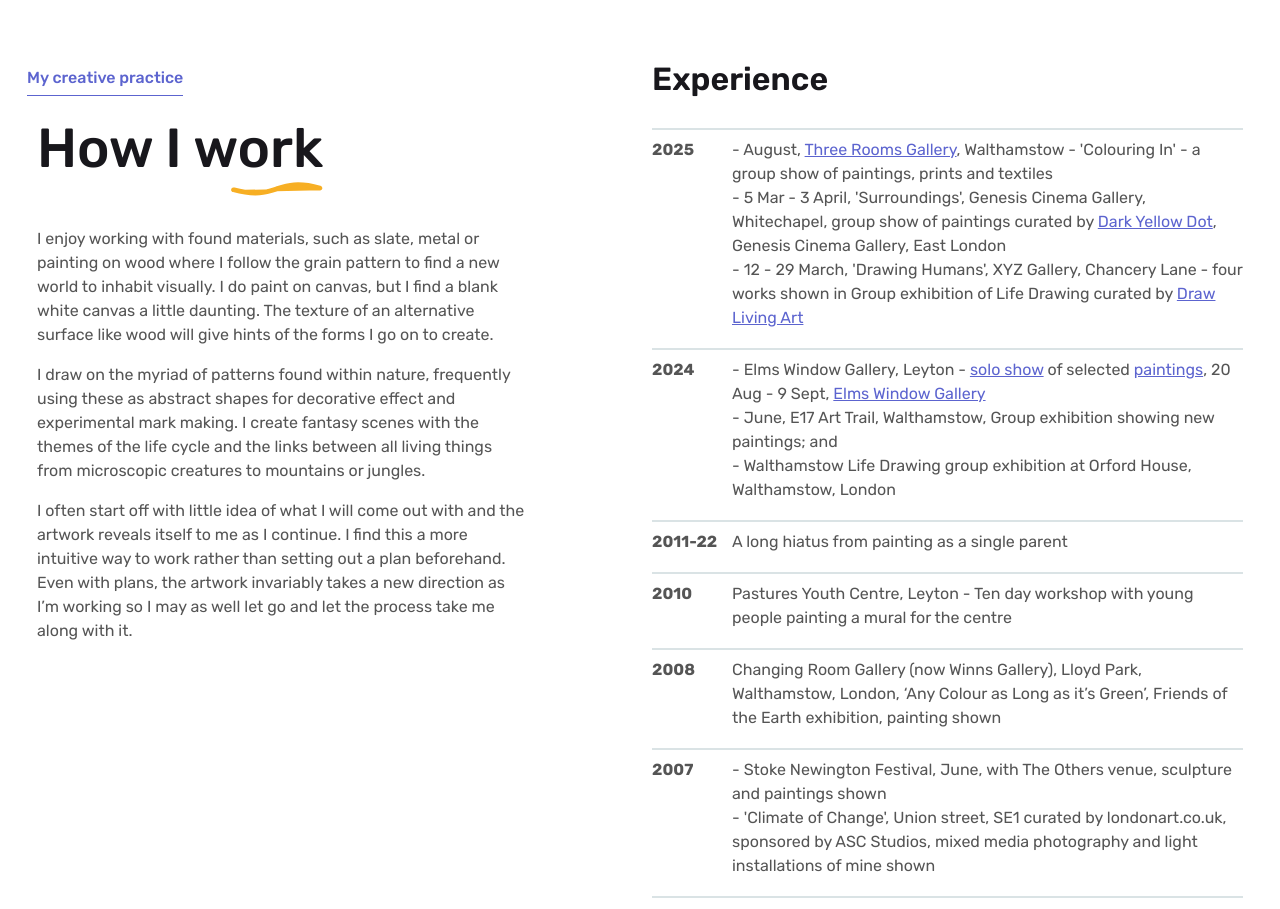
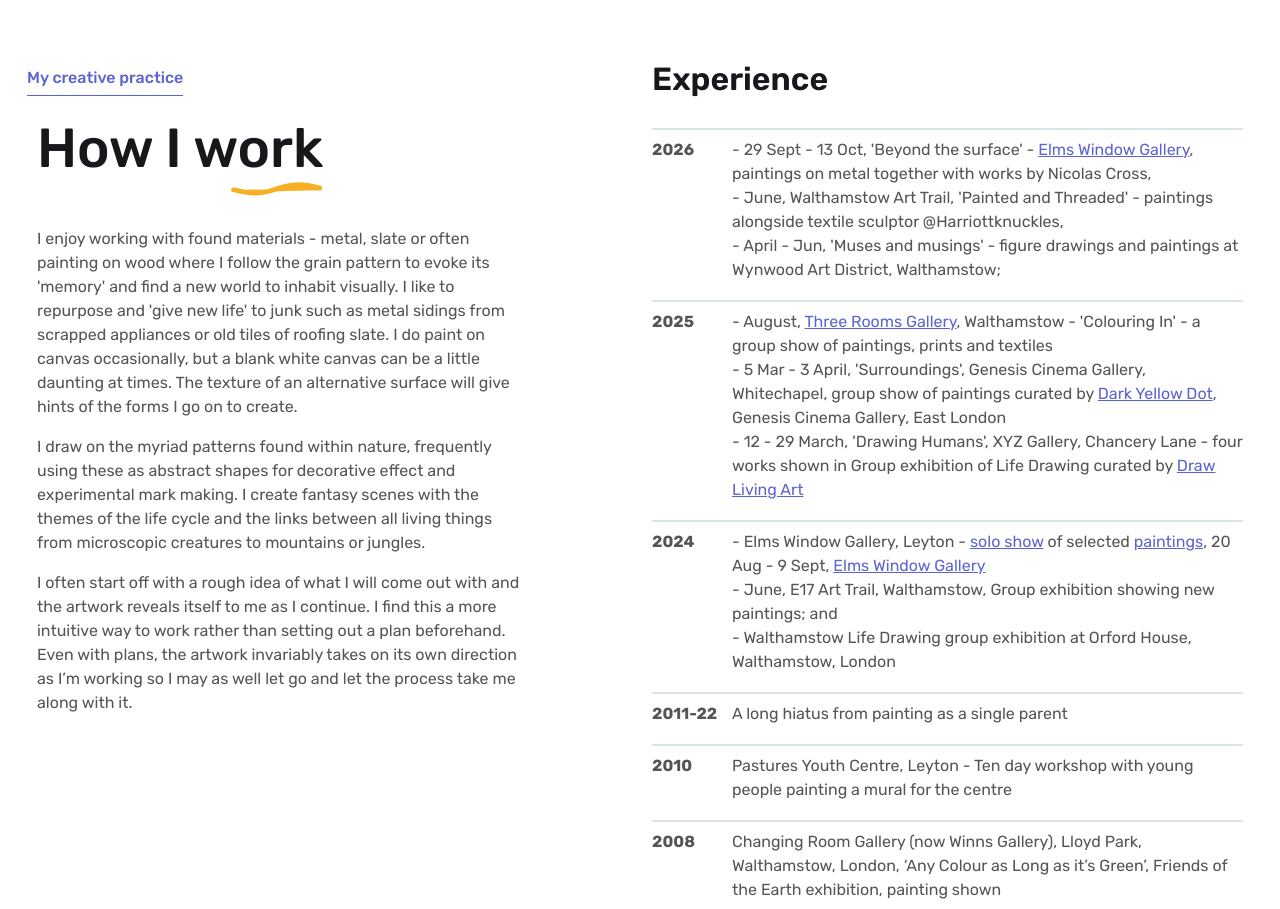
Before and after one commit to kris-e/artwork, a Next.js app: page / in a window 1280 px wide. Shown: the part 5640-6549 px from the top of the page. Built offline with nearby package versions, Linux system fonts and the light colour scheme.

Commit message:
Edited about section to include latest shows

```diff
--- a/src/components/Skill.js
+++ b/src/components/Skill.js
@@ -8,15 +8,18 @@ const Skill = () => {
           <div className="col-lg-5">
             <SectionTitle heading={"How I work"} subHeading={"My creative practice"} />
             <p>
-            I enjoy working with found materials, such as slate, metal or painting on wood where I follow the grain pattern to find a new world to inhabit visually. I do paint on canvas, but I find a blank white canvas a little daunting. The texture of an alternative surface like wood will give hints of the forms I go on to create.
+              I enjoy working with found materials - metal, slate or often painting on wood where I follow the grain pattern to evoke its 'memory' and find a new world to inhabit visually. I like to repurpose and 'give new life' to junk such as metal sidings from scrapped appliances or old tiles of roofing slate. I do paint on canvas occasionally, but a blank white canvas can be a little daunting at times. The texture of an alternative surface will give hints of the forms I go on to create.
             </p>
-            <p>I draw on the myriad of patterns found within nature, frequently using these as abstract shapes for decorative effect and experimental mark making. I create fantasy scenes with the themes of the life cycle and the links between all living things from microscopic creatures to mountains or jungles.</p>
-            <p>I often start off with little idea of what I will come out with and the artwork reveals itself to me as I continue. I find this a more intuitive way to work rather than setting out a plan beforehand. Even with plans, the artwork invariably takes a new direction as I’m working so I may as well let go and let the process take me along with it.</p>
+            <p>I draw on the myriad patterns found within nature, frequently using these as abstract shapes for decorative effect and experimental mark making. I create fantasy scenes with the themes of the life cycle and the links between all living things from microscopic creatures to mountains or jungles.</p>
+            <p>I often start off with a rough idea of what I will come out with and the artwork reveals itself to me as I continue. I find this a more intuitive way to work rather than setting out a plan beforehand. Even with plans, the artwork invariably takes on its own direction as I’m working so I may as well let go and let the process take me along with it.</p>
           </div>
           <div className="col-lg-7 col-xl-6 ms-auto pt-5 pt-lg-0">
             <div className="experience-box">
               <h3>Experience</h3>
               <ol>
+                <li data-year="2026">	- 29 Sept - 13 Oct, 'Beyond the surface' - <a href="https://www.instagram.com/elmswindowgallery/" target="_blank">Elms Window Gallery</a>, paintings on metal together with works by Nicolas Cross, <br />
+                - June, Walthamstow Art Trail, 'Painted and Threaded' - paintings alongside textile sculptor @Harriottknuckles,<br />
+                - April - Jun, 'Muses and musings' - figure drawings and paintings at Wynwood Art District, Walthamstow;</li>
                 <li data-year="2025">	- August, <a href="https://www.instagram.com/threerooms_e17/" target="_blank">Three Rooms Gallery</a>, Walthamstow - 'Colouring In' - a group show of paintings, prints and textiles<br />
                 - 5 Mar - 3 April, 'Surroundings', Genesis Cinema Gallery, Whitechapel, group show of paintings curated by <a href="https://www.instagram.com/darkyellowdot/" target="_blank">Dark Yellow Dot</a>, Genesis Cinema Gallery, East London<br />
                 - 12 - 29 March, 'Drawing Humans', XYZ Gallery, Chancery Lane - four works shown in Group exhibition of Life Drawing curated by <a href="https://www.instagram.com/p/DG0mttoIahL/" target="_blank">Draw Living Art</a><br /></li>
```
